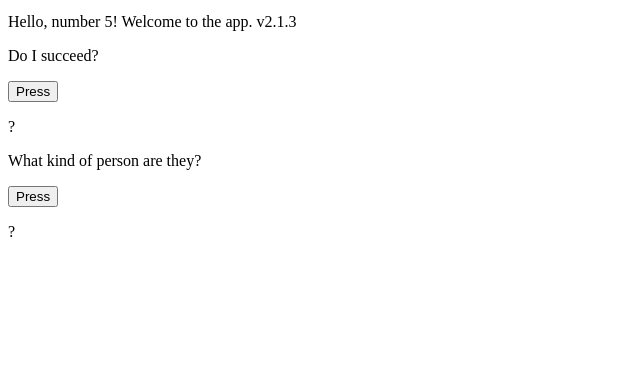
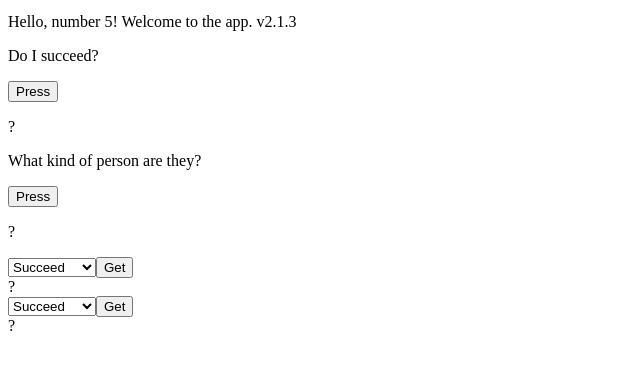
Before and after one commit to paulpaterson/srpgoracle, a website with bundled scripts: page index.html in a window 1280 px wide. Shown: the part 101-466 px from the top of the page, without its empty margins (0-640 px from the left). Built offline with nearby package versions, Linux system fonts and the light colour scheme.

Commit message:
Got multiple items working

```diff
--- a/index.html
+++ b/index.html
@@ -19,6 +19,7 @@
     <button onclick="repeatedlyCall(10, 20, 'person', 'person_options')">Press</button>
     <p id="person">?</p>
 
+    <div id="choices"></div>
     <!-- Link to the compiled JavaScript file -->
 
 </body>
--- a/src/app.ts
+++ b/src/app.ts
@@ -1,4 +1,5 @@
 import {getGreeting, randomElement, randomNumber} from "./common";
+import {showChoices} from "./ui";
 
 
 
@@ -13,4 +14,7 @@ document.addEventListener("DOMContentLoaded", () => {
     if (messageElement2) {
         messageElement2.textContent = getGreeting(`number ${randomNumber(10)}`);
     }
+
+    showChoices('choices', 'one');
+    showChoices('choices', 'two');
 })
--- a/src/ui.ts
+++ b/src/ui.ts
@@ -1,4 +1,6 @@
 import {randomElement, randomNumber} from "./common";
+
+export let types = ["Succeed", "Person", "Disposition"];
 
 export function getSuccess(element_name: string, type_name: string) {
     const success = document.getElementById(element_name);
@@ -48,3 +50,30 @@ export async function repeatedlyCall(min_times: number, max_times: number, eleme
         await sleep(100);
     }
 }
+
+export function showChoices(element_name: string, id: string) {
+    let element = document.getElementById(element_name);
+    if (element) {
+        let select = document.createElement('select');
+        select.setAttribute('id', id);
+        element.appendChild(select);
+        for (let option of types) {
+            let opt = document.createElement('option')
+            opt.textContent = option;
+            opt.value = option;
+            select.appendChild(opt);
+        }
+        let button = document.createElement('button')
+        button.textContent = 'Get';
+        button.addEventListener('click', handleClick)
+        element.appendChild(button);
+
+        let result = document.createElement('div');
+        result.textContent = '?';
+        element.appendChild(result);
+
+        function handleClick(event: MouseEvent): void {
+          result.textContent = `You clicked me with selection ${select.value}`;
+        }
+    }
+}
```
